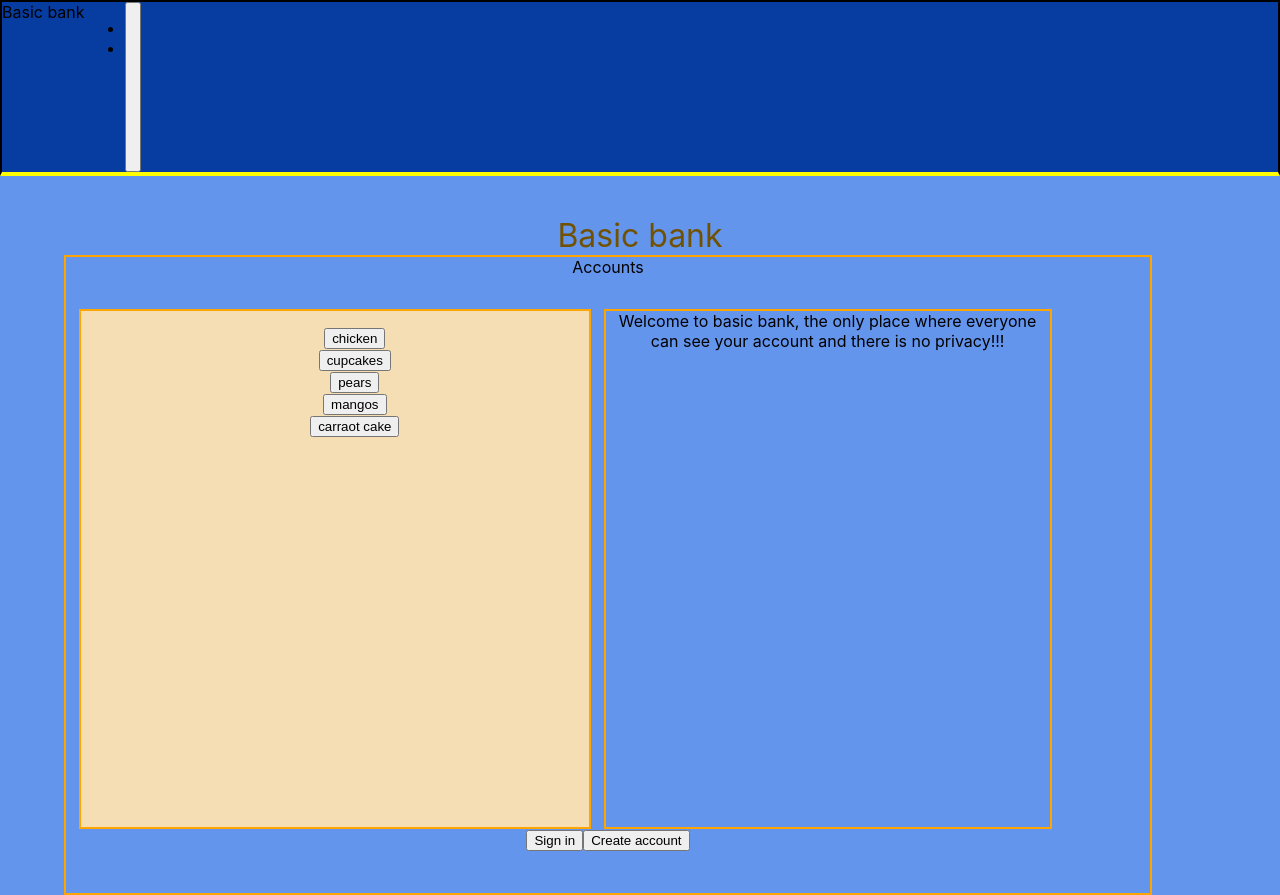
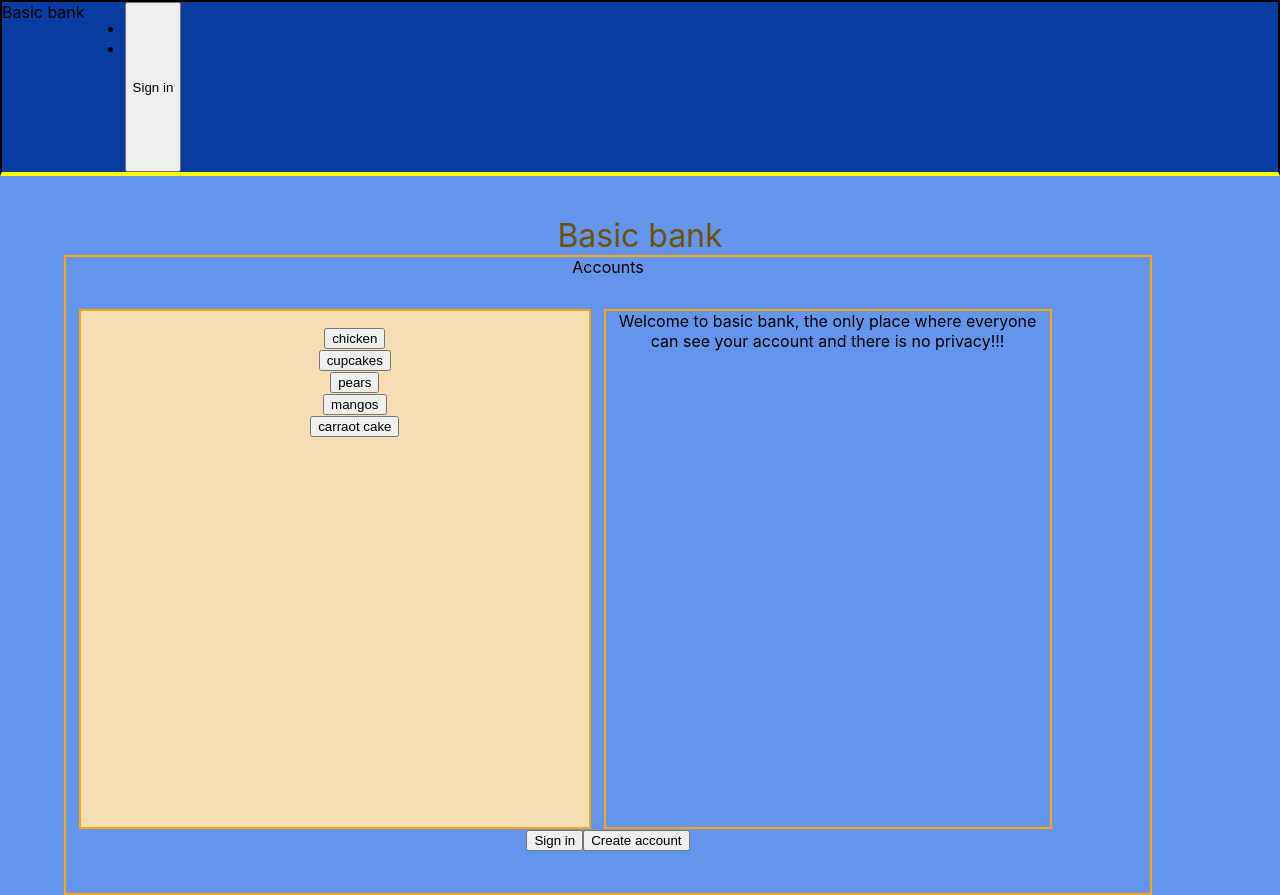
Before and after one commit to cyberstizz/basicbank, a React (Create React App) app: page / in a window 1280 px wide. Built offline with nearby package versions, Linux system fonts and the light colour scheme.

Commit message:
made the button say sign in

```diff
--- a/src/Home.js
+++ b/src/Home.js
@@ -14,7 +14,7 @@ const Home = () => {
             <li></li>
 
         </ul>
-        <button id="signin"></button>
+        <button id="signin">Sign in</button>
 
         </div>
 
```
